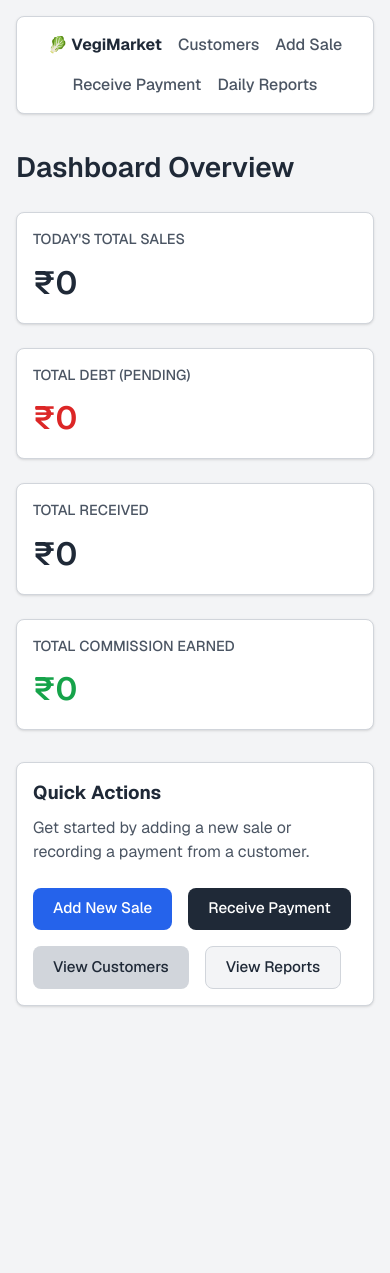
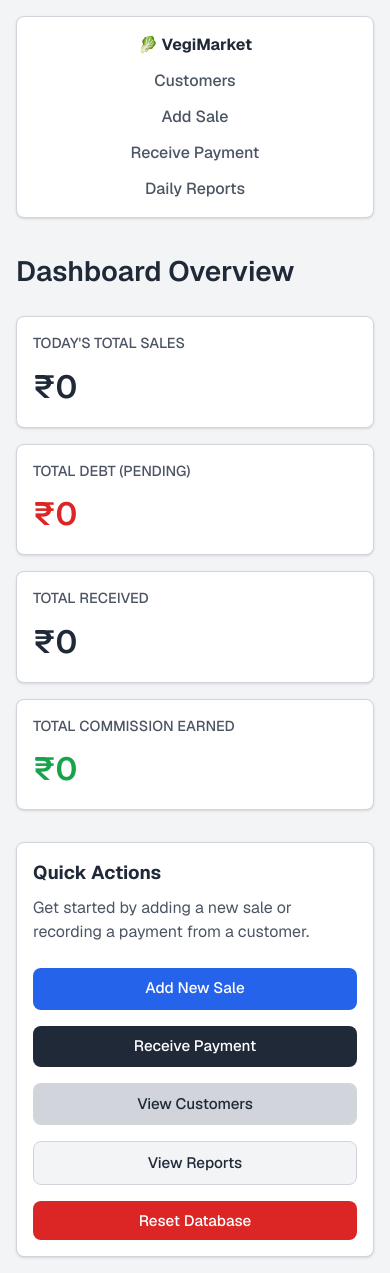
Before and after one commit to Badrimanda0/vegtable_market, a Next.js app: page / in a window 390 px wide. Before the commit the page ends 1022 px from the top, so only its background shows below. Built offline with nearby package versions, Linux system fonts and the light colour scheme; no server answers; the database is empty.

Commit message:
Fix mobile responsive design and add reset database button

```diff
--- a/src/app/actions.ts
+++ b/src/app/actions.ts
@@ -126,3 +126,12 @@ export async function getDailyReports() {
 
   return Object.values(reports).sort((a, b) => b.date.getTime() - a.date.getTime());
 }
+
+export async function resetDatabase() {
+  await prisma.sale.deleteMany();
+  await prisma.payment.deleteMany();
+  await prisma.customer.deleteMany();
+  revalidatePath('/');
+  revalidatePath('/customers');
+  revalidatePath('/reports');
+}
--- a/src/app/globals.css
+++ b/src/app/globals.css
@@ -165,4 +165,29 @@ table th {
     flex-direction: column;
     gap: 1.25rem;
   }
+
+  .dashboard-grid {
+    grid-template-columns: 1fr;
+    gap: 1rem;
+  }
+
+  .quick-actions-container {
+    flex-direction: column;
+  }
+
+  .quick-actions-container .btn {
+    width: 100%;
+  }
+
+  .navbar {
+    flex-direction: column;
+    align-items: center;
+    gap: 0.75rem;
+  }
 }
+
+.quick-actions-container {
+  display: flex;
+  gap: 1rem;
+  flex-wrap: wrap;
+}
--- a/src/app/page.tsx
+++ b/src/app/page.tsx
@@ -1,5 +1,6 @@
 import { getDashboardStats } from "./actions";
 import Link from 'next/link';
+import ResetButton from './reset-button';
 
 export default async function Dashboard() {
   const stats = await getDashboardStats();
@@ -49,11 +50,12 @@ export default async function Dashboard() {
         <p style={{ color: 'var(--text-muted)', marginBottom: '1.5rem', marginTop: '0.5rem' }}>
           Get started by adding a new sale or recording a payment from a customer.
         </p>
-        <div style={{ display: 'flex', gap: '1rem', flexWrap: 'wrap' }}>
+        <div className="quick-actions-container">
           <Link href="/sales/new" className="btn">Add New Sale</Link>
           <Link href="/payments/new" className="btn" style={{ background: 'var(--foreground)' }}>Receive Payment</Link>
           <Link href="/customers" className="btn" style={{ background: 'var(--border)', color: 'var(--foreground)' }}>View Customers</Link>
           <Link href="/reports" className="btn" style={{ background: 'var(--background)', color: 'var(--foreground)', border: '1px solid var(--border)' }}>View Reports</Link>
+          <ResetButton />
         </div>
       </div>
     </div>
--- /dev/null
+++ b/src/app/reset-button.tsx
@@ -0,0 +1,20 @@
+'use client';
+
+import { resetDatabase } from './actions';
+
+export default function ResetButton() {
+  return (
+    <button
+      onClick={async () => {
+        if (confirm('Are you sure you want to delete all data? This cannot be undone.')) {
+          await resetDatabase();
+          alert('Database reset successfully.');
+        }
+      }}
+      className="btn"
+      style={{ background: 'var(--danger)', color: 'white' }}
+    >
+      Reset Database
+    </button>
+  );
+}
```
